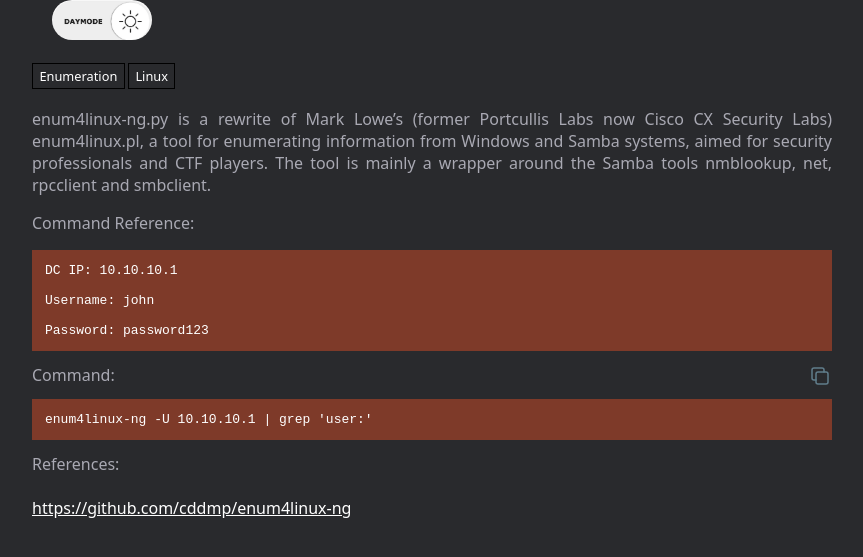
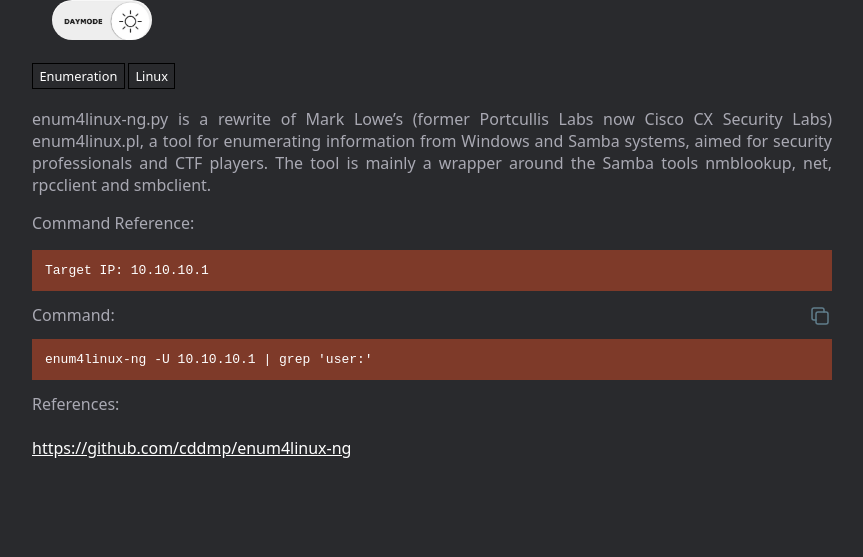
Before and after one commit to hackerbible/hackerbible.github.io, a Jekyll site: the page built from _oneliners/AD - Enum4Linux-ng - Find Users.md, in a window 1280 px wide, cut to the strip 187-744 px from the top of the page. Shown: the whole strip, without its empty margins (208-1071 px from the left). Built offline with Jekyll 4.4.1, drawn with Linux system fonts in a browser that asks for light colours.

Commit message:
Addition

```diff
--- a/_oneliners/AD - Enum4Linux-ng - Find Users.md
+++ b/_oneliners/AD - Enum4Linux-ng - Find Users.md
@@ -6,11 +6,7 @@ description: |
 
   Command Reference:
 
-  	DC IP: 10.10.10.1
-
-  	Username: john
-
-  	Password: password123
+  	Target IP: 10.10.10.1
 
 command: |
   enum4linux-ng -U 10.10.10.1 | grep 'user:'
```
Also changed, not shown: _oneliners/AD - Crackmapexec - BruteRID.md (+4 -2 lines), _oneliners/AD - Crackmapexec - Enum.md (+2 -2 lines), _oneliners/AD - Crackmapexec - WinRM User Enum.md (+2 -2 lines), _oneliners/AD - Kerbrute - User Enumeration.md (+2 -2 lines), _oneliners/AD - Enum4Linux-ng - Enumeration.md (line endings or trailing spaces).
